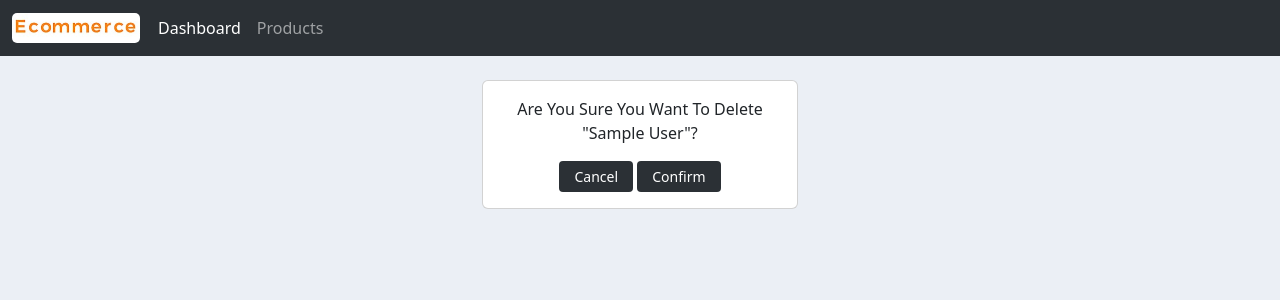
After one commit to AbdulRahmanMudasser/django-crm, a Django app: page /delete_product/1 in a window 1280 px wide. The commit adds this page. Shown: the top 300 px of the page. Run offline with Django 5.2, Linux system fonts and the light colour scheme; tables that the repository leaves empty hold one stand-in row (values such as "Sample post").

Commit message:
update and delete product view, url, tempate

```diff
--- /dev/null
+++ b/accounts/templates/accounts/delete_product.html
@@ -0,0 +1,24 @@
+{% extends "accounts/main.html" %}
+
+{% load static %}
+
+{% block content %}
+
+<br>
+
+<div class="d-flex justify-content-center align-items-center">
+    <div class="col-md-3">
+        <div class="card card-body text-center">
+            <p>Are You Sure You Want To Delete "{{ product }}"?</p>
+
+            <form action="{% url 'delete_product' product.id %}" method="post">
+                {% csrf_token %}
+
+                <a href="{% url 'products' %}" class="btn btn-sm custom-button">Cancel</a>
+                <button type="submit" class="btn btn-sm custom-button">Confirm</button>
+            </form>
+        </div>
+    </div>
+</div>
+
+{% endblock content %}
--- a/accounts/templates/accounts/product.html
+++ b/accounts/templates/accounts/product.html
@@ -9,7 +9,7 @@
         <div class="col-md">
             <div class="card text-center text-white  mb-3" id="total-orders">
                 <div class="card-header">
-                    <h5 class="card-title">Products</h5>
+                    <h5 class="card-title">Edit Products</h5>
                     <hr class="my-1 border-white">
                 </div>
                 <div class="card-body">
@@ -60,10 +60,10 @@
                     <td>${{ product.price }}</td>
 
                     <td style="text-align: center; width: 5%;">
-                        <a href="" class="btn btn-sm custom-button">Update</a>
+                        <a href="{% url 'update_product' product.id %}" class="btn btn-sm custom-button">Update</a>
                     </td>
                     <td style="text-align: center; width: 5%;">
-                        <a href="" class="btn btn-sm custom-button">Delete</a>
+                        <a href="{% url 'delete_product' product.id %}" class="btn btn-sm custom-button">Delete</a>
                     </td>
                 </tr>
                 {% endfor %}
--- a/accounts/views.py
+++ b/accounts/views.py
@@ -78,6 +78,55 @@ def create_product(request):
     # Render Product Form Template
     return render(request, 'accounts/product_form.html', context)
 
+# Update Product View
+def update_product(request, pk):
+    # Get Product With id
+    product = get_object_or_404(Product, id=pk)
+
+    # Product Form
+    form = ProductForm(instance=product)
+
+    # Check if Request Method is POST
+    if request.method == 'POST':
+        # Process Submitted Data
+        form = ProductForm(request.POST, instance=product)
+
+        # Check if Form is Valid
+        if form.is_valid():
+            # Save Form
+            form.save()
+
+            # Redirect to Products Template
+            return redirect('products')
+
+    context = {
+        'form': form,
+        'function': 'Update Product'
+    }
+
+    # Render Product Form Template
+    return render(request, 'accounts/product_form.html', context)
+
+# Delete Product View
+def delete_product(request, pk):
+    # Get Product With id
+    product = get_object_or_404(Product, id=pk)
+
+    # Check if Request Method is POST
+    if request.method == 'POST':
+        # Delete Product
+        product.delete()
+
+        # Redirect to Products Template
+        return redirect('products')
+
+    context = {
+        'product': product,
+    }
+
+    # Render Delete Product Template
+    return render(request, 'accounts/delete_product.html', context)
+
 # Customer View
 def customer(request, pk):
     # Get Customer With id
@@ -131,6 +180,7 @@ def create_order(request, pk):
         'function': 'Create Order'
     }
 
+    # Render Order Form Template
     return render(request, 'accounts/order_form.html', context)
 
 # Update Order View
@@ -158,6 +208,7 @@ def update_order(request, pk):
         'function': 'Update Order'
     }
 
+    # Render Order Form Template
     return render(request, 'accounts/order_form.html', context)
 
 # Delete Order View
@@ -170,13 +221,13 @@ def delete_order(request, pk):
         order.delete()
 
         # Redirect to Home Page
-        return redirect('/')
+        return redirect('home')
 
     context = {
         'order': order,
     }
 
-    return render(request, 'accounts/delete_form.html', context)
+    return render(request, 'accounts/delete_order.html', context)
 
 # Create Customer View
 def create_customer(request):
--- a/crm/urls.py
+++ b/crm/urls.py
@@ -16,6 +16,12 @@ urlpatterns = [
     # Create Product URL
     path('create_product/', views.create_product, name='create_product'),
 
+    # Update Product URL
+    path('update_product/<str:pk>', views.update_product, name='update_product'),
+
+    # Delete Product URL
+    path('delete_product/<str:pk>', views.delete_product, name='delete_product'),
+
     # View Customers URL
     path('customers/<str:pk>', views.customer, name='customer'),
 
```
Also changed, not shown: accounts/templates/accounts/delete_order.html (renamed from accounts/templates/accounts/delete_form.html).
